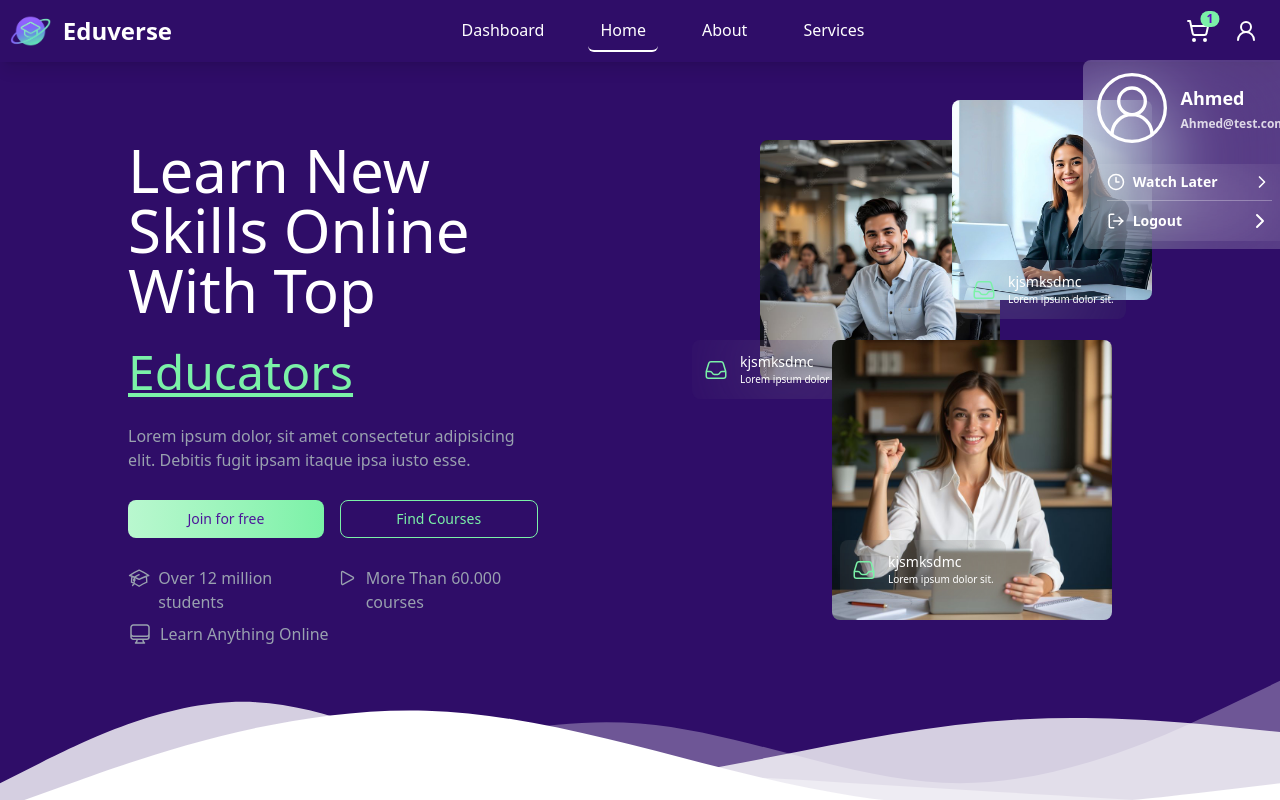
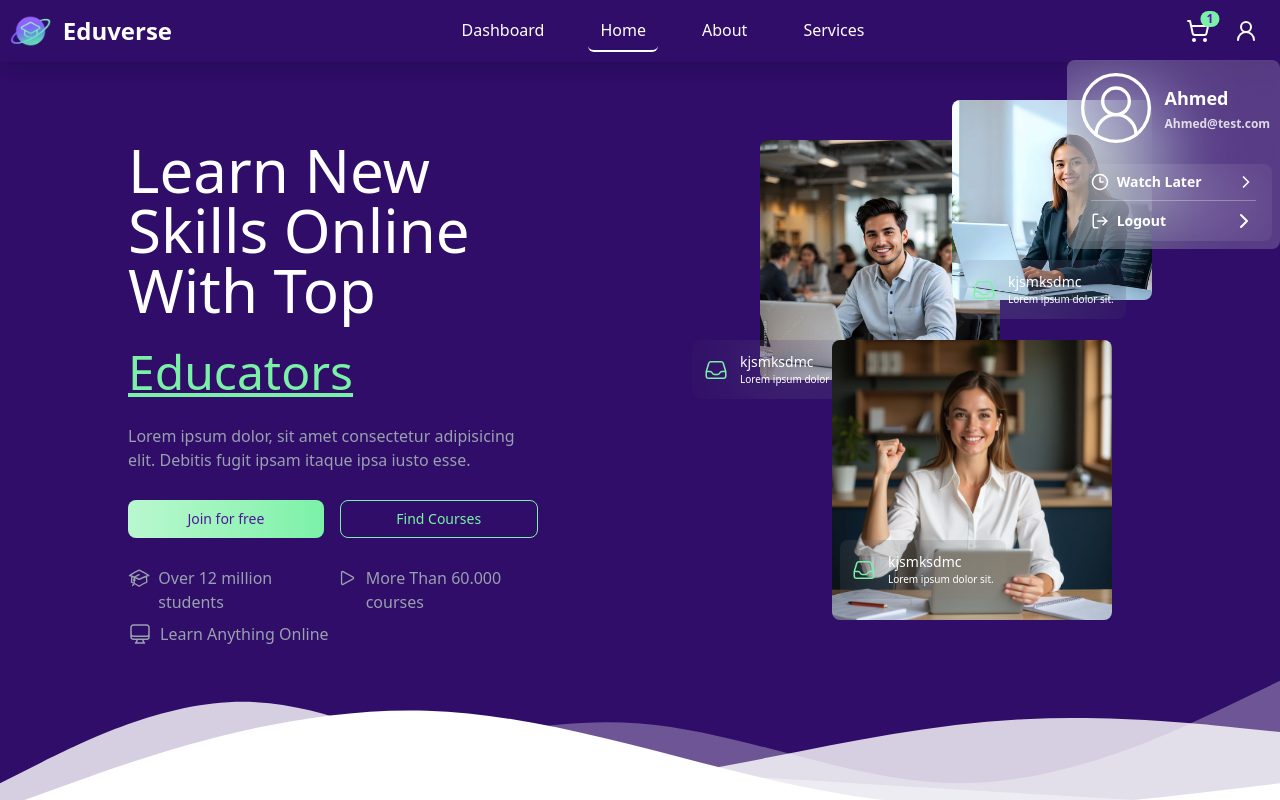
Before and after one commit to marinaeleshaa/Eduverse, an Angular app: page /home in a window 1280 px wide. Both pictures are taken after a click on the button 1246 px from the left and 31 px from the top of the page. Shown: the top 800 px of the page. Built offline with nearby package versions, Linux system fonts and the light colour scheme.

Commit message:
feat: made profile & cart menu fixed

```diff
--- a/src/app/components/header/header.html
+++ b/src/app/components/header/header.html
@@ -85,7 +85,7 @@
         data-profileMenu="true"
         animate.enter="enter-profile-animation"
         animate.leave="leave-profile-animation"
-        class="w-2/12 bg-white/20 backdrop-blur-2xl absolute top-15 -right-4 rounded-lg"
+        class="w-2/12 bg-white/20 backdrop-blur-2xl fixed top-15 right-0 rounded-lg"
         (click)="$event.stopPropagation()"
       >
         <div>
@@ -377,7 +377,7 @@
   data-cartMenu="true"
   animate.enter="enter-cart-animation"
   animate.leave="leave-cart-animation"
-  class="absolute top-16 right-0 w-96 h-11/12 bg-white/15 backdrop-blur-2xl p-4 rounded-lg z-50"
+  class="fixed top-16 right-0 w-96 h-11/12 bg-white/15 backdrop-blur-2xl p-4 rounded-lg z-50"
   (click)="$event.stopPropagation()"
 >
   <h3 class="text-white text-2xl text-center font-bold mb-4">Cart Items</h3>
```
